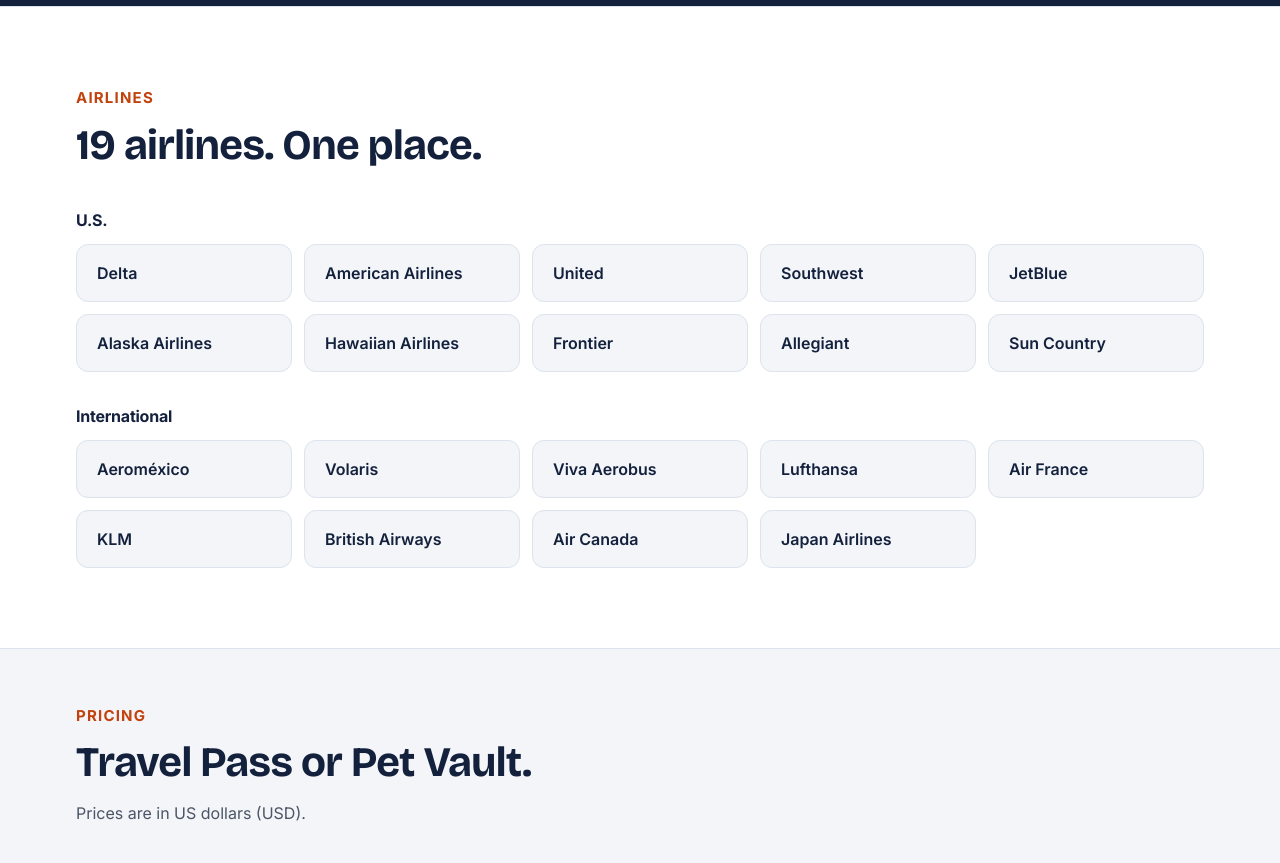
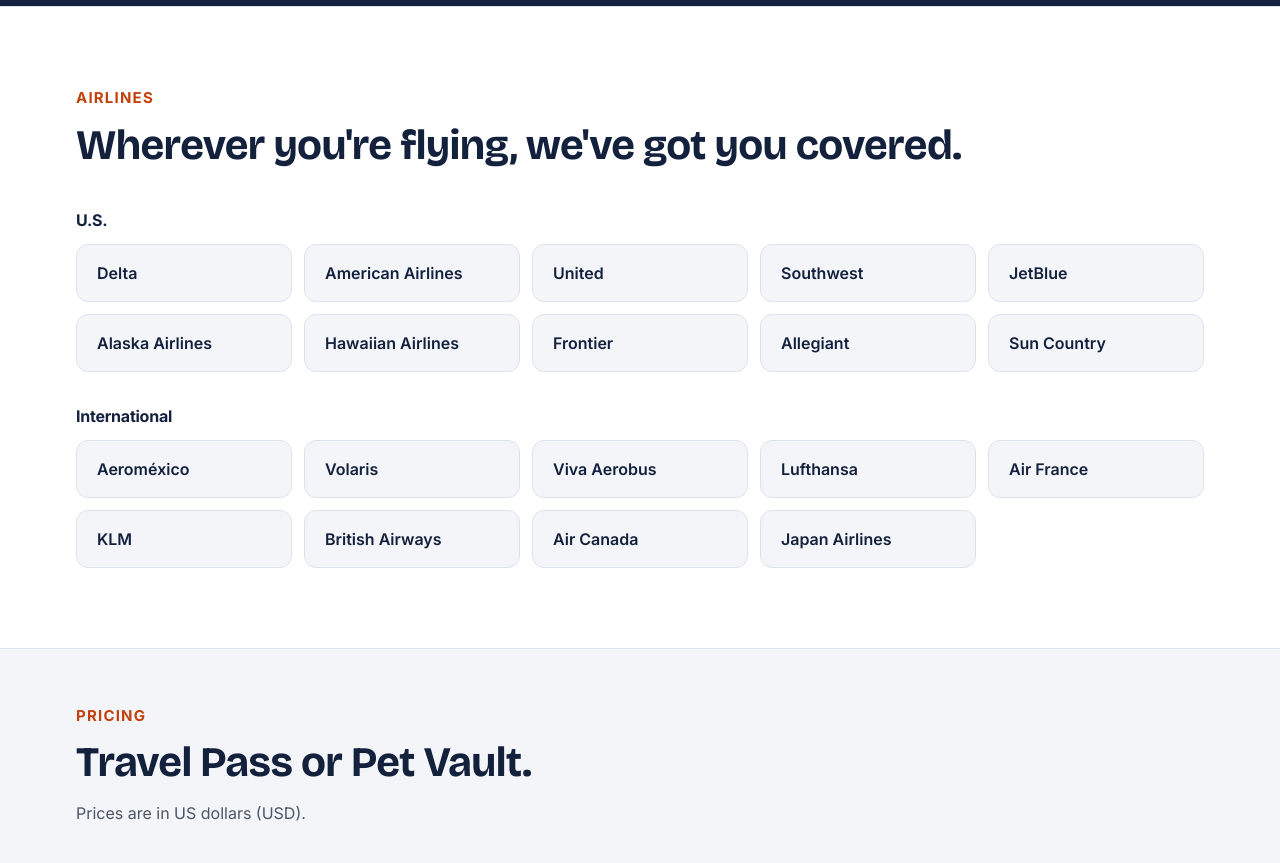
Before and after one commit to nimaesfand/petpassgo, a Next.js app: page / in a window 1280 px wide. Shown: the part 2700-3563 px from the top of the page. Built offline with nearby package versions, Linux system fonts and the light colour scheme; no server answers.

Commit message:
Rewrite the homepage airlines heading.
Leave the airline groups and tiles unchanged, and keep the count heading on the airlines page.

Co-authored-by: nimaesfand <nimaesfand@users.noreply.github.com>

```diff
--- a/app/page.js
+++ b/app/page.js
@@ -6,7 +6,7 @@ import SiteHeader from "../components/SiteHeader";
 import Logo from "../components/Logo";
 import { PlanCards } from "../components/PricingPlans";
 import TripHero from "../components/TripHero";
-import { US_AIRLINES, INTERNATIONAL_AIRLINES, airlineCoverageHeading } from "../lib/airlines";
+import { US_AIRLINES, INTERNATIONAL_AIRLINES } from "../lib/airlines";
 import { FAQ } from "../lib/faq";
 
 
@@ -131,7 +131,7 @@ export default function PetPassGoLanding() {
       <section style={{ background: "#fff", borderTop: `1px solid ${tokens.line}`, borderBottom: `1px solid ${tokens.line}` }} className="py-12 lg:py-20">
         <div className="max-w-[1240px] mx-auto px-6 md:px-14">
           <Eyebrow>AIRLINES</Eyebrow>
-          <H2>{airlineCoverageHeading()}</H2>
+          <H2>Wherever you're flying, we've got you covered.</H2>
           <div className="mt-10 space-y-8">
             {HOME_AIRLINE_GROUPS.map((group) => (
               <div key={group.title}>
```
